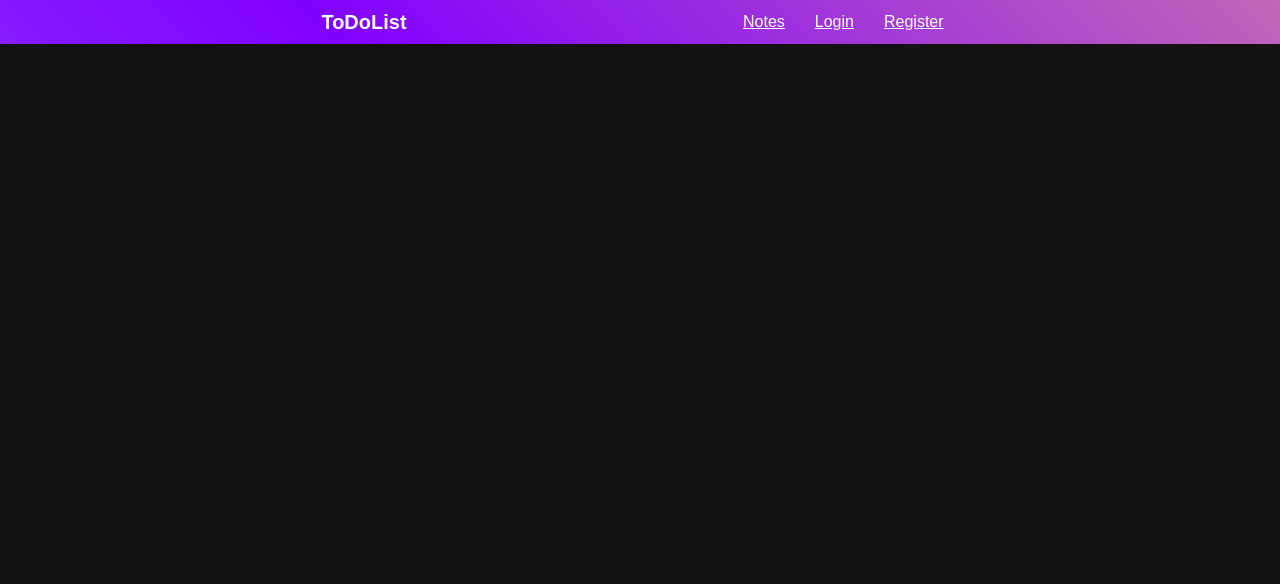
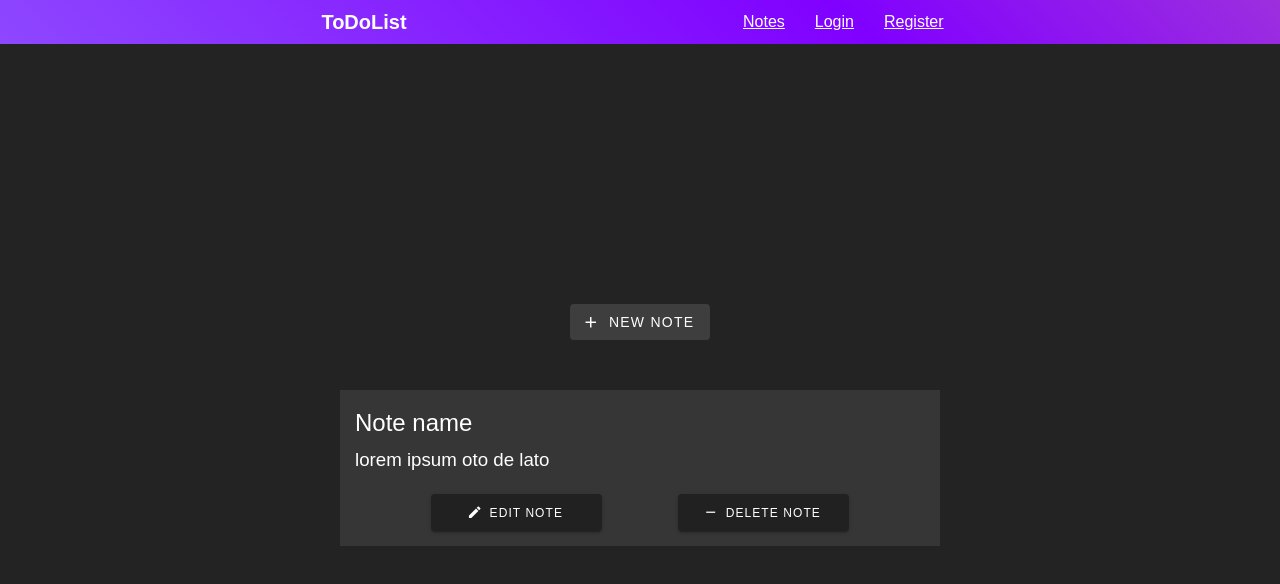
Before and after one commit to ddipper/ToDoList-WebApi, a Vue app in the folder todolist-webapi.client/: page /notes in a window 1280 px wide. Shown: the top 584 px of the page. Built offline with nearby package versions, Linux system fonts and the light colour scheme.

Commit message:
add Notes page design

```diff
--- a/todolist-webapi.client/src/components/Notes.vue
+++ b/todolist-webapi.client/src/components/Notes.vue
@@ -1,5 +1,18 @@
 <template>
-
+  <router-view/>
+  <div class="content">
+    <v-btn prepend-icon="mdi-plus" variant="tonal" class="btn-create">
+      New note
+    </v-btn>
+    <div class="note">
+      <h2>Note name</h2>
+      <h3>lorem ipsum oto de lato</h3>
+      <div class="note-buttons">
+        <v-btn size="small" prepend-icon="mdi-pencil">Edit note</v-btn>
+        <v-btn size="small" prepend-icon="mdi-minus">Delete note</v-btn>
+      </div>
+    </div>
+  </div>
 </template>
 
 <script>
@@ -7,5 +20,47 @@
 </script>
 
 <style scoped>
+  .content{
+    min-height: 100vh;
+    background: #232323;
+    display: flex;
+    justify-content: center;
+    align-items: center;
+    flex-direction: column;
+    gap: 50px;
+  }
+
+  .btn-create{
+    margin-top: 50px;
+  }
+
+  .note{
+    width: 600px;
+    background: #363636;
+    padding: 15px;
+    display: flex;
+    flex-direction: column;
+  }
+
+  .note h2 {
+    font-weight: normal;
+  }
+
+  .note h3{
+    font-weight: normal;
+    padding-bottom: 20px;
+    padding-top: 5px;
+  }
+
+  .note-buttons {
+    width: 100%;
+    display: flex;
+    justify-content: space-evenly;
+  }
+
+  .note-buttons button{
+    width: 30%;
+    height: 37px;
+  }
 
 </style>
```
